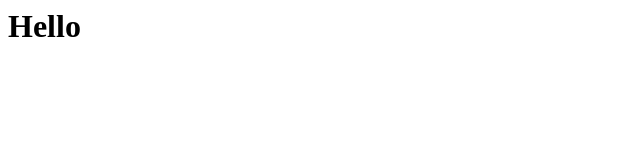
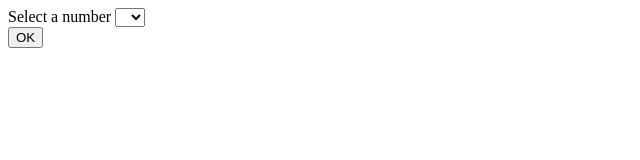
Before and after one commit to shahar-lab/test-experiment, a plain HTML site: page index.html in a window 1280 px wide. Shown: the whole page, without its empty margins (0-640 px from the left). Drawn offline with nearby package versions, Linux system fonts and the light colour scheme.

Commit message:
Update index.html

```diff
--- a/index.html
+++ b/index.html
@@ -1 +1,34 @@
-<html><body><h1>Hello</h1></body></html>
+<!doctype html>
+<html lang="en">
+<head>
+  <meta charset="utf-8">
+  <title>Question</title>
+  <script src="https://code.jquery.com/jquery-3.5.0.js"></script>
+</head>
+<body>
+  <label>Select a number</label>
+  <select>
+    <option></option>
+    <option value="1">1</option>
+    <option value="2">2</option>
+    <option value="3">3</option>
+    <option value="4">4</option>
+    <option value="5">5</option>
+  </select>
+  <br>
+  <button>OK</button>
+
+<script>
+
+// Handler for .ready() called. (ready anonymous function).
+$(function() {
+    $( "button" ).click(function() {
+      console.log("button clicked! value is: ", $( "select" )[0].value);
+      const output = {value: $( "select" )[0].value};
+      window.parent.postMessage({ id: 'question', answer: output }, '*');
+    });
+});
+</script>
+
+</body>
+</html>
```
